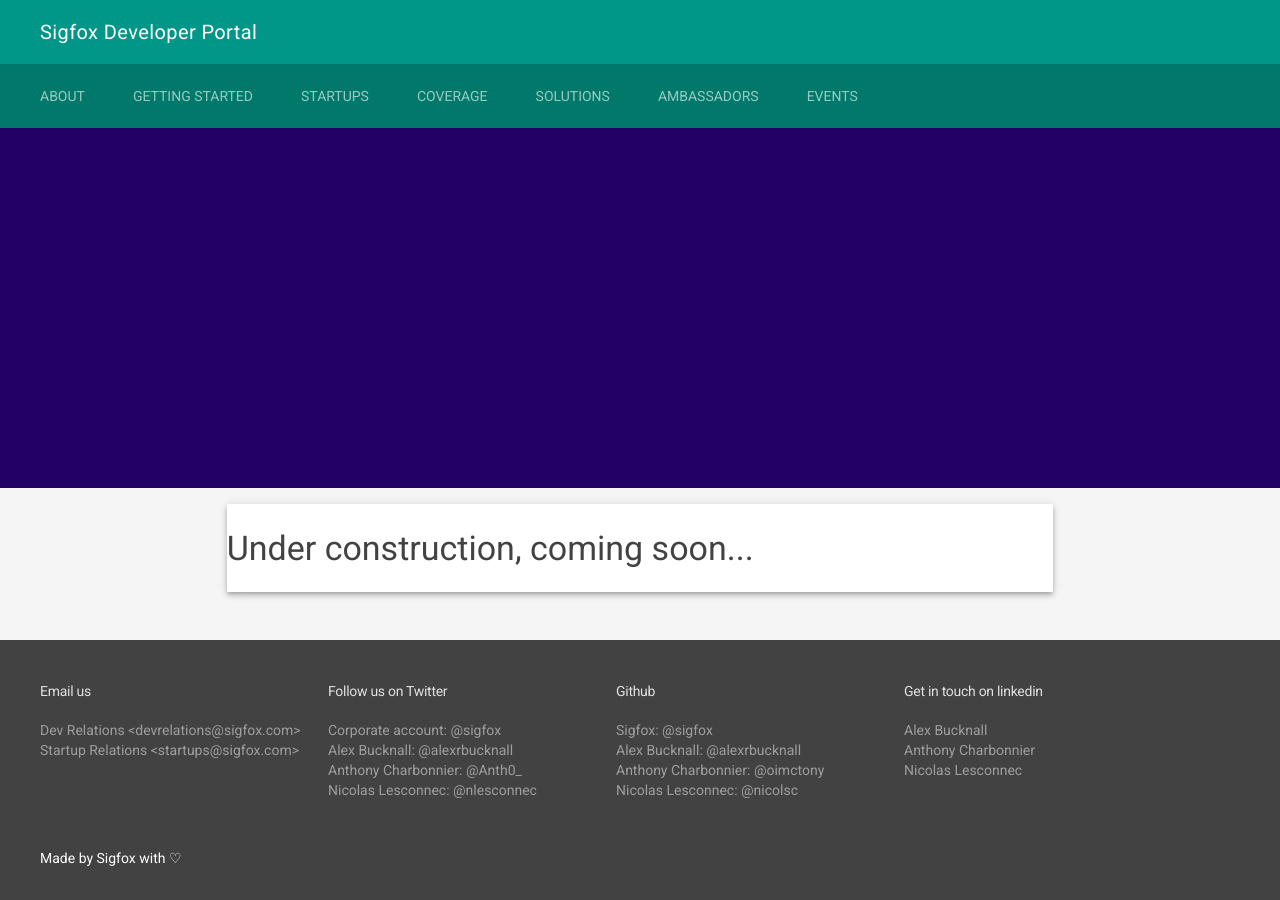
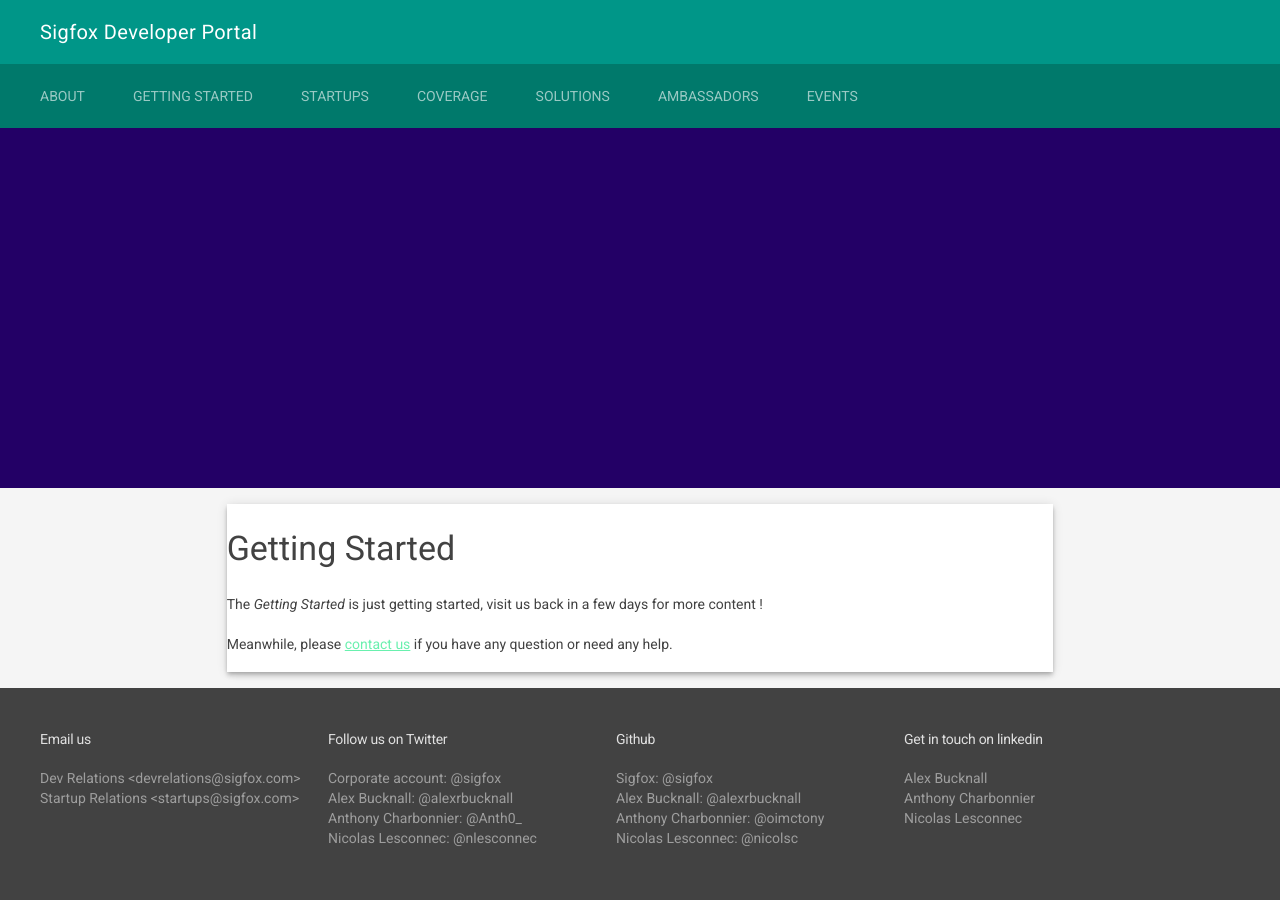
Before and after one commit to sigfox/makers.sigfox.com, a Jekyll site: the page built from getting-started.html, in a window 1280 px wide. Built offline with Jekyll 4.4.1, drawn with Linux system fonts in a browser that asks for light colours.

Commit message:
Getting started under construction

```diff
--- a/getting-started.html
+++ b/getting-started.html
@@ -8,7 +8,12 @@
     <div class="mdl-cell mdl-cell--2-col mdl-cell--hide-tablet mdl-cell--hide-phone"></div>
     <div class="about-inner mdl-color--white mdl-shadow--4dp content mdl-color-text--grey-800 mdl-cell mdl-cell--8-col">
 
-      <h3>Under construction, coming soon... </h3>
+      <h3>Getting Started </h3>
+      <p>
+        The <i>Getting Started</i> is just getting started, visit us back in a few days for more content !
+      </p>
+      <p>
+      Meanwhile, please <a href="#contact">contact us</a> if you have any question or need any help.</p>
     </div>
   </div>
 </main>
```
